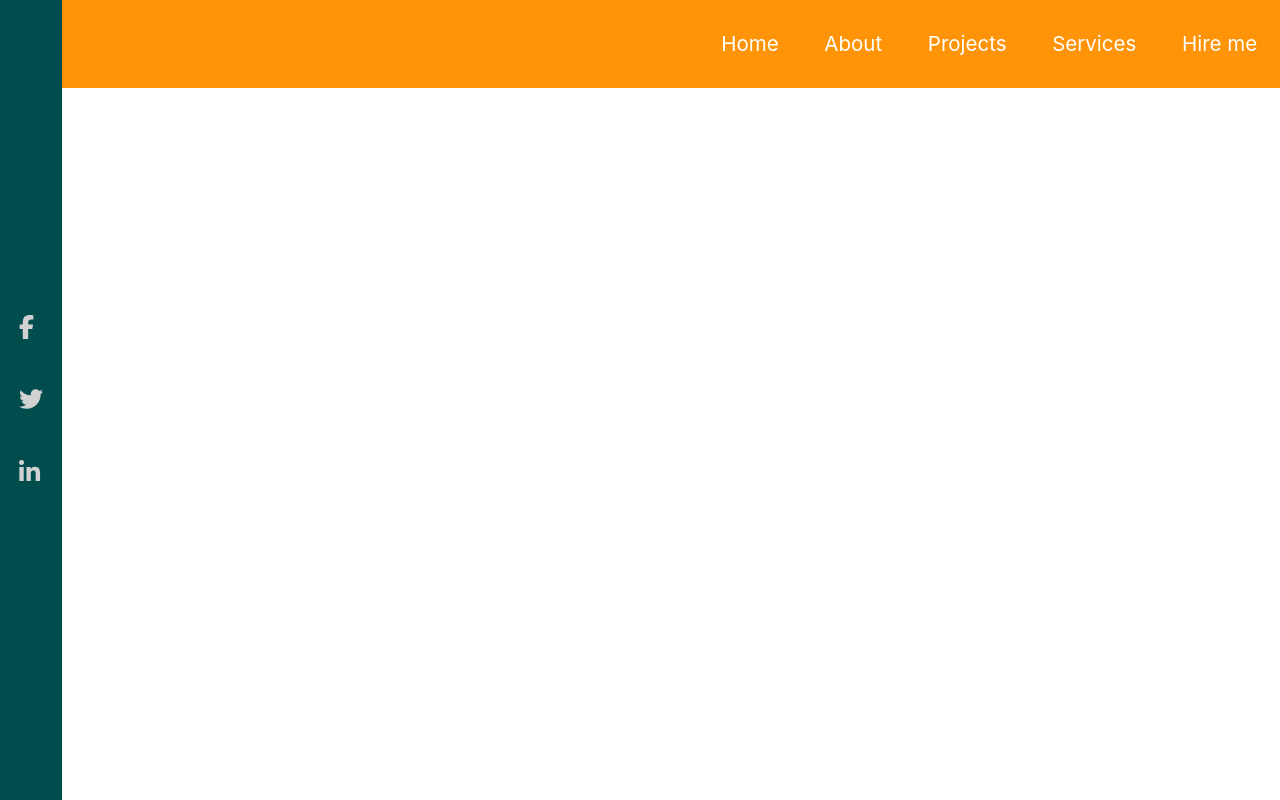
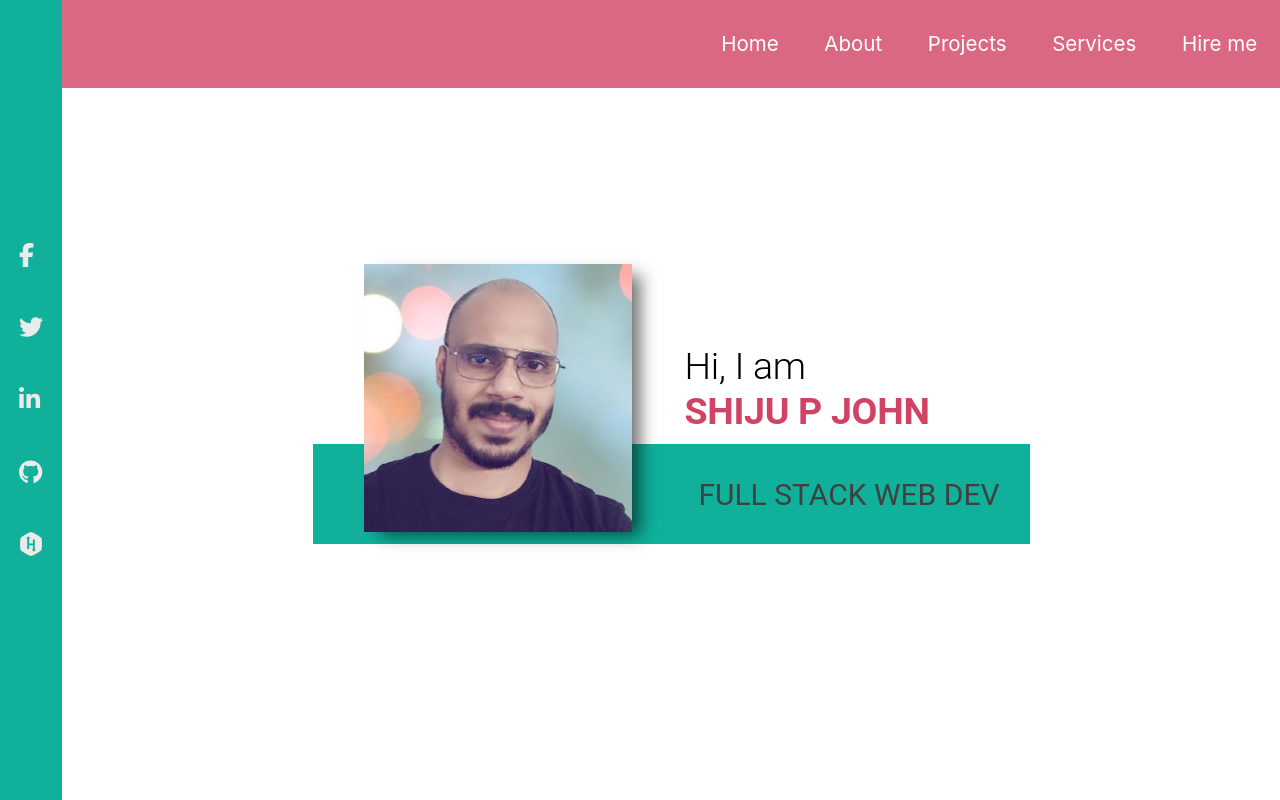
Before and after one commit to ShijuPJohn/shijupjohn.me, a Next.js app: page / in a window 1280 px wide. Built offline with nearby package versions, Linux system fonts and the light colour scheme; a web font is replaced by a local one.

Commit message:
feat: hero section for desktop

```diff
--- a/pages/index.js
+++ b/pages/index.js
@@ -1,10 +1,12 @@
 import Head from 'next/head'
 import React, {useState} from 'react'
 import {createUseStyles} from "react-jss";
-import {faFacebookF, faLinkedinIn, faTwitter} from "@fortawesome/free-brands-svg-icons";
+import {faFacebookF, faGithub, faHackerrank, faLinkedinIn, faTwitter} from "@fortawesome/free-brands-svg-icons";
 import {FontAwesomeIcon} from '@fortawesome/react-fontawesome'
-import {useMediaQuery, useTheme} from "@mui/material";
+import {Typography, useMediaQuery, useTheme} from "@mui/material";
 import ClearIcon from '@mui/icons-material/Clear';
+import Image from "next/image";
+import HeroImage from '../public/hero2.jpg'
 
 const useStyles = createUseStyles({
     root_container: {
@@ -34,12 +36,12 @@ const useStyles = createUseStyles({
     social_ul: {},
     social_button: {
         display: 'block',
-        color: '#d1d1d1',
+        color: '#ebebeb',
         margin: 'calc(2rem + .7vw) 0',
         fontSize: 'calc(1rem + 1.1vw)',
         transition: '.2s',
         "&:hover": {
-            color: '#ded18a',
+            color: '#ff7091',
             transform: 'scale(1.2)',
         }
     },
@@ -49,7 +51,7 @@ const useStyles = createUseStyles({
 
     },
     header: {
-        backgroundColor: "var(--secondary-color)",
+        backgroundColor: "rgba(209, 67, 100,.8)",
         height: 'calc(5vw + 3vh)',
         zIndex: 2,
     },
@@ -66,29 +68,26 @@ const useStyles = createUseStyles({
         position: "fixed",
         top: "2rem",
         right: "3rem",
-        backgroundColor: "var(--secondary-color)",
+        borderStyle: "solid",
+        borderColor: "var(--secondary-color)",
+        borderWidth: "1px",
+        borderRadius: "5px",
         cursor: "pointer",
-        borderRadius: "50%",
         padding: "1rem",
         display: "flex",
         flexDirection: "column",
         justifyContent: "center",
         alignItems: "center",
-        boxShadow: ".4rem .4rem 2rem",
         animationName: '$fadeIn',
         animationDuration: '.5s',
         animationTimingFunction: 'linear',
     },
     line: {
         width: "2rem",
-        backgroundColor: "white",
+        backgroundColor: "var(--secondary-color)",
         height: ".3rem",
         margin: ".3rem",
     },
-    line1: {},
-    line2: {},
-    line3: {},
-    line4: {},
     nav_ul: {
         display: "flex",
         alignItems: "center",
@@ -147,7 +146,7 @@ const useStyles = createUseStyles({
         width: "20rem",
         height: "100vh",
         float: "right",
-        backgroundColor: "rgba(255, 148, 8,.7)",
+        backgroundColor: "rgba(209, 67, 100,.8)",
         display: "flex",
         flexDirection: "column",
         animationName: '$fadeIn',
@@ -158,7 +157,7 @@ const useStyles = createUseStyles({
         width: "20rem",
         height: "100vh",
         float: "right",
-        backgroundColor: "rgba(255, 148, 8,.7)",
+        backgroundColor: "rgba(209, 67, 100,.7)",
         display: "flex",
         flexDirection: "column",
         animationName: '$fadeOut',
@@ -170,12 +169,12 @@ const useStyles = createUseStyles({
             opacity: 0,
         },
         to: {
-            opacity: 1,
+            opacity: .7,
         }
     },
     '@keyframes fadeOut': {
         from: {
-            opacity: 1,
+            opacity: .7,
         },
         to: {
             opacity: 0,
@@ -209,7 +208,70 @@ const useStyles = createUseStyles({
         }
 
     },
+    hero_section: {
+        width: "calc(97vw - 3vh)",
+        height: 'calc(97vh - 5vw)',
+        display: "flex",
+        flexDirection: "column",
+        justifyContent: "center",
+        alignItems: "center",
+    },
+    hero_box: {
+        marginTop:"-20rem",
+        width: "80vw",
+        height: "50vh",
+        display: "flex",
+        flexDirection: "column",
+        justifyContent: "flex-end",
+        alignItems: "center",
+        position:"relative",
+    },
+    hero_image_container: {
+        display: "block",
+        width: "calc(5rem + 17vw)",
+        boxShadow: "12px 7px 16px -4px rgba(0,0,0,0.58)",
+        backgroundColor: "teal",
+        fontSize: "0",
+        position:"absolute",
+        left:"20%",
+        top:"30%",
+    },
+    hero_image: {
+        display: "block",
 
+    },
+    hero_banner: {
+        backgroundColor: "var(--primary-color)",
+        width: "70%",
+        height:"25%",
+        display: "flex",
+        justifyContent: "flex-end",
+        alignItems:"center",
+        padding: "3rem 3rem",
+        fontSize:"2rem"
+    },
+    hero_banner_title_main: {
+        fontSize: "1rem",
+        textTransform:"uppercase",
+        color:"#404040"
+    },
+    hero_banner_title_sub: {},
+    name_greet_outer_box:{
+        width:"70%",
+        display:"flex",
+        justifyContent:"flex-end",
+        marginBottom:"1rem",
+    },
+    name_greet_inner_box:{
+        marginRight:"10rem",
+    },
+    greet_name:{
+        textTransform:"uppercase",
+        color:"var(--secondary-color)",
+    },
+    greet_hi:{
+
+    }
 
 })
 
@@ -246,6 +308,10 @@ function Home() {
                                 <FontAwesomeIcon icon={faTwitter}/></a>
                             <a className={classes.social_button} href="#">
                                 <FontAwesomeIcon icon={faLinkedinIn}/></a>
+                            <a className={classes.social_button} href="#">
+                                <FontAwesomeIcon icon={faGithub}/></a>
+                            <a className={classes.social_button} href="#">
+                                <FontAwesomeIcon icon={faHackerrank}/></a>
                         </ul>
                     </div>
                 </div>
@@ -282,7 +348,23 @@ function Home() {
                             </ul>
                         </div>}
                     </div>}
-
+                    <section className={classes.hero_section}>
+                        <div className={classes.hero_box}>
+                            <div className={classes.name_greet_outer_box}>
+                              <div className={classes.name_greet_inner_box}>
+                                  <Typography variant={"h2"} className={classes.greet_hi}>Hi, I am</Typography>
+                                  <Typography variant={"h2"} className={classes.greet_name} style={{fontWeight:"bold"}}>Shiju P John</Typography>
+                              </div>
+                            </div>
+                            <div className={classes.hero_banner}>
+                                <Typography style={{fontSize:"3rem"}} variant={"h3"} className={classes.hero_banner_title_main}>Full Stack Web
+                                    Dev</Typography>
+                            </div>
+                            <div className={classes.hero_image_container}>
+                                <Image src={HeroImage} className={classes.hero_image} alt={""} objectFit={"cover"}/>
+                            </div>
+                        </div>
+                    </section>
                 </main>
             </div>
         </React.Fragment>
--- a/styles/globals.css
+++ b/styles/globals.css
@@ -20,8 +20,8 @@ a {
   box-sizing: inherit;
 }
 :root{
-  --primary-color: #014d4e;
-  --secondary-color: #ff9408;
+  --primary-color:#10b09a;
+  --secondary-color: #d14364;
   --secondary-color-mo: #ff94088e;
   --tertiary-color: #017374;
   --tertiary-color-m: #01727498;
```
Also changed, not shown: public/hero2.jpg (added).
